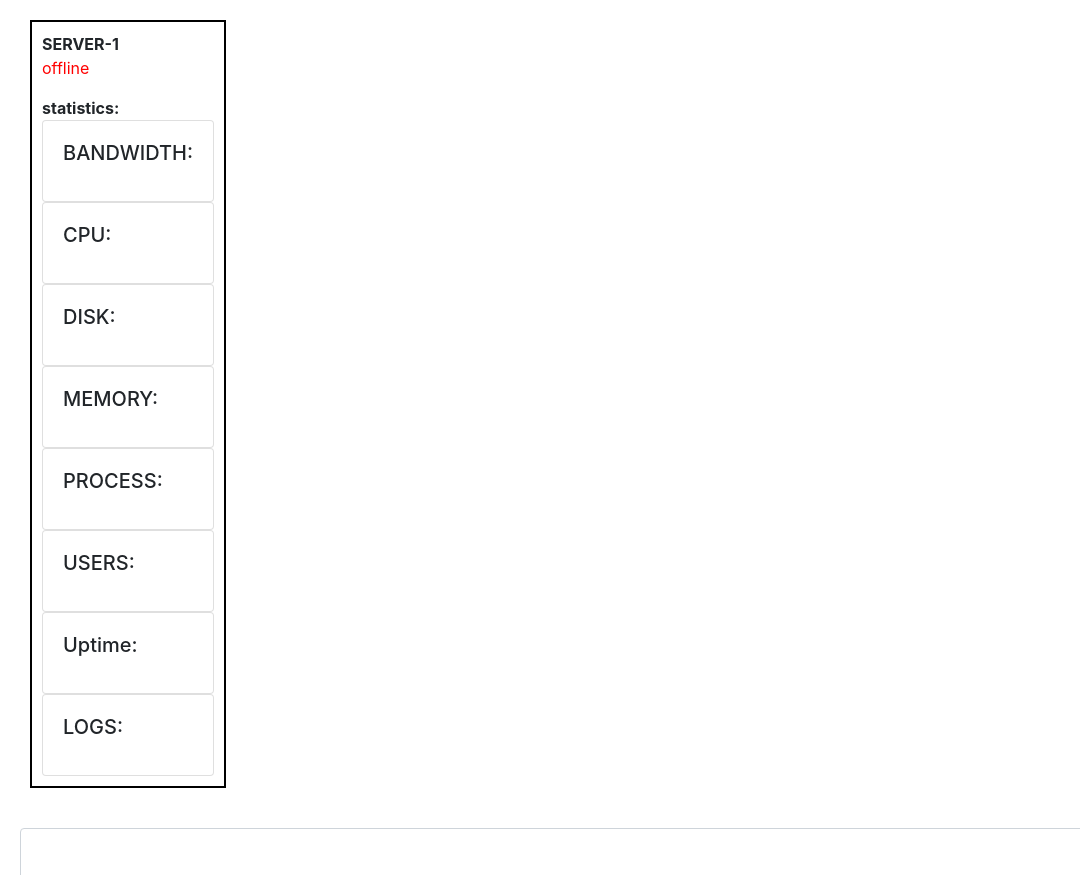
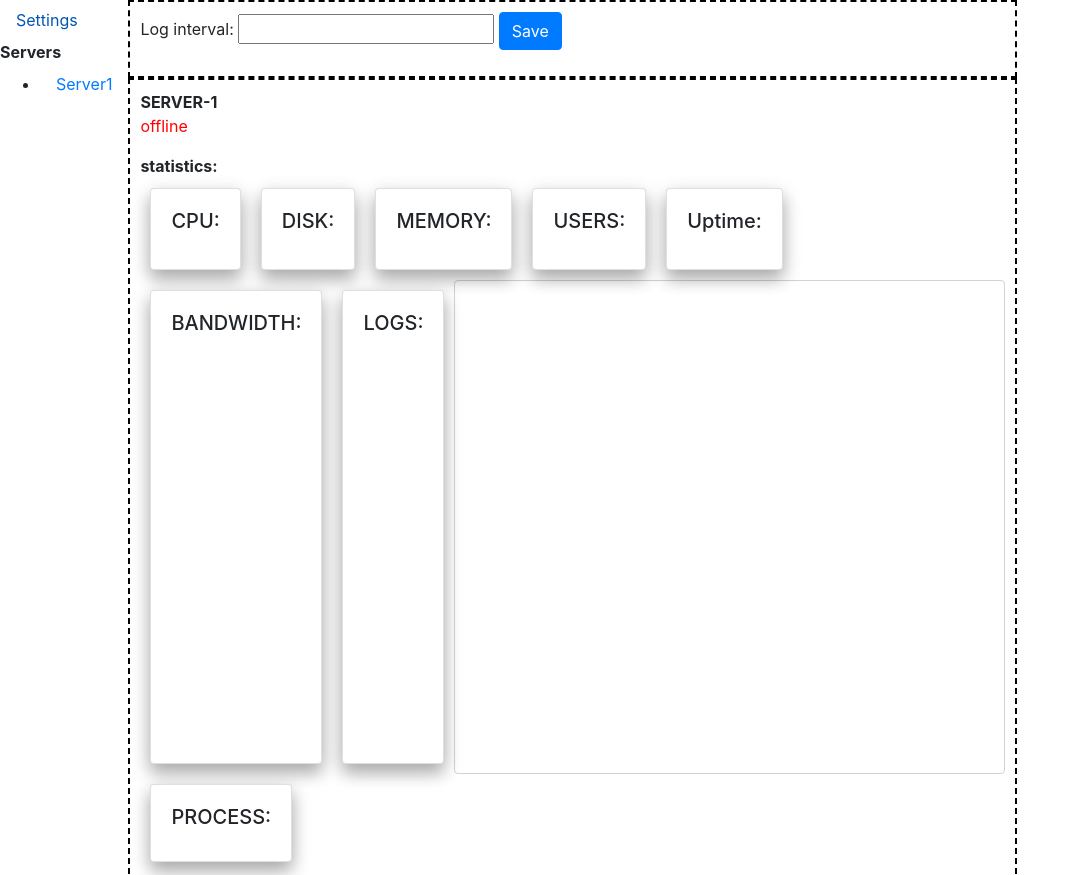
Before and after one commit to ArgieOlendan/resourcemonitor, a website: page resourcemonitor/index.html in a window 1280 px wide. Shown: the top 875 px of the page, without its empty margins (0-1080 px from the left). Drawn offline with nearby package versions, Linux system fonts and the light colour scheme.

Commit message:
ui update

```diff
--- a/package.json
+++ b/package.json
@@ -1,7 +1,7 @@
 {
   "name": "resource_monitor",
   "version": "1.0.0",
-  "description": "[x] run task every minute\r  [x] Timestamp of when it has been logged\r  [x] Number of CPU cores\r  [x] CPU details, frequency\r  [] Current CPU usage of each core\r  [x] RAM Usage done\r  [x] Total RAM amoun\r  [x] SWAP amount\r  [x] SWAP available\r  [x] Current BANDWITH USAGE up/down\r  [x] Uptime of the machine\r  [x] Disks\r  [x] Partitions, available space on each\r  [x] Uptime of the program itself\r  [x] List of iptables rules\r  [x] Ports currently running\r  [x] IPs connected to the machine currently and their activity\r  [x] List of users\r  [] Does the PC have INTERNET?\r  [] create a separate json file everytime script runs",
+  "description": "",
   "main": "index.js",
   "scripts": {
     "start": "npm run start-watch & npm run wp-server",
--- a/resourcemonitor/index.html
+++ b/resourcemonitor/index.html
@@ -12,9 +12,50 @@
 
 <body>
 
-    <div class="float-container">
+    <div class="main">
+
+        <div class="left-panel">
+
+            <nav class="nav flex-column">
+
+                <a class="nav-link" href="#">Settings</a>
+
+                <div class="servers">
+
+                    <strong>Servers</strong>
+
+                    <ul>
+
+                        <li>
+
+                            <a class="nav-link" href="#">Server1</a>
+
+                        </li>
+
+                    </ul>
+
+                </div>
+
+            </nav>
+        </div>
+
+        <div class="right-panel">
 
             <div class="float-child server-data">
+
+                <div class="settings">
+
+                    <div class="form-group">
+
+                        <label for="interval">Log interval:</label>
+
+                        <input type="number" class="" id="interval">
+
+                        <button class="btn btn-primary">Save</button>
+
+                    </div>
+
+                </div>
 
                 <div class="server-1 server">
 
@@ -26,17 +67,7 @@
 
                     <div class="server-statistics">
 
-                    <div class="card">
-
-                        <div class="card-body">
-
-                            <h5 class="card-title">BANDWIDTH:</h5>
-
-                            <ul class="bandwith-data"></ul>
-
-                        </div>
-
-                    </div>
+                        <div class="section-1">
 
                             <div class="card">
 
@@ -56,7 +87,7 @@
 
                                     <h5 class="card-title">DISK:</h5>
 
-                            <ul class="disk-data"></ul>
+                                    <ul class="disk-data card-text"></ul>
 
                                 </div>
 
@@ -68,19 +99,7 @@
 
                                     <h5 class="card-title">MEMORY:</h5>
 
-                            <ul class="memory-data"></ul>
-
-                        </div>
-
-                    </div>
-
-                    <div class="card">
-
-                        <div class="card-body">
-
-                            <h5 class="card-title">PROCESS:</h5>
-
-                            <ul class="process-data"></ul>
+                                    <ul class="memory-data card-text"></ul>
 
                                 </div>
 
@@ -92,7 +111,7 @@
 
                                     <h5 class="card-title">USERS:</h5>
 
-                            <ul class="users-data"></ul>
+                                    <ul class="users-data card-text"></ul>
 
                                 </div>
 
@@ -104,7 +123,7 @@
 
                                     <h5 class="card-title">Uptime:</h5>
 
-                            <ul class="uptime-data"></ul>
+                                    <ul class="uptime-data card-text"></ul>
 
                                 </div>
 
@@ -112,7 +131,19 @@
 
                         </div>
 
-                <div>
+                        <div class="section-2">
+
+                            <div class="card">
+
+                                <div class="card-body">
+
+                                    <h5 class="card-title">BANDWIDTH:</h5>
+
+                                    <ul class="bandwith-data card-text"></ul>
+
+                                </div>
+
+                            </div>
 
                             <div class="card">
 
@@ -120,7 +151,25 @@
 
                                     <h5 class="card-title">LOGS:</h5>
 
-                            <ul class="server-logs"></ul>
+                                    <ul class="server-logs card-text"></ul>
+
+                                </div>
+
+                            </div>
+
+                            <textarea cols="50" rows="20" class="log-data card-text form-control" style="margin-left: 0px; margin-right: 0px; width: 551px;"></textarea>
+
+                        </div>
+
+                        <div class="section-3">
+
+                            <div class="card">
+
+                                <div class="card-body">
+
+                                    <h5 class="card-title">PROCESS:</h5>
+
+                                    <div class="process-data card-text process"></div>
 
                                 </div>
 
@@ -132,9 +181,7 @@
 
                 </div>
 
-        <div class="float-child">
-
-            <textarea cols="100" rows="30" class="log-data form-control"></textarea>
+            </div>
 
         </div>
 
@@ -142,7 +189,10 @@
 
 </body>
 
-<script src="https://cdnjs.cloudflare.com/ajax/libs/moment.js/2.29.1/moment.min.js" integrity="sha512-qTXRIMyZIFb8iQcfjXWCO8+M5Tbc38Qi5WzdPOYZHIlZpzBHG3L3by84BBBOiRGiEb7KKtAOAs5qYdUiZiQNNQ==" crossorigin="anonymous"></script>
+<script src="https://cdnjs.cloudflare.com/ajax/libs/moment.js/2.29.1/moment.min.js"
+    integrity="sha512-qTXRIMyZIFb8iQcfjXWCO8+M5Tbc38Qi5WzdPOYZHIlZpzBHG3L3by84BBBOiRGiEb7KKtAOAs5qYdUiZiQNNQ=="
+    crossorigin="anonymous"></script>
+
 <script src="resource_monitor.js"></script>
 
 </html>
--- a/resourcemonitor/main.css
+++ b/resourcemonitor/main.css
@@ -1,28 +1,48 @@
+.main {
+  display: flex;
+}
+
+.process {
+  max-height: 500px;
+  overflow-y: auto;
+}
+
+.server {
+  border: 2px dashed #000000;
+  padding: 10px;
+}
+
+.settings {
+  border: 2px dashed #000000;
+  padding: 10px;
+}
+
+.card {
+  margin: 10px;
+  box-shadow: 0 10px 16px 0 rgba(0,0,0,0.2),0 6px 20px 0 rgba(0,0,0,0.19) !important;
+}
+
 textarea {
   resize: none;
 }
 
-.server-data {
+.section-1 {
   display: flex;
 }
 
-.float-child {
-  float: left;
-  padding: 20px;
+.section-2 {
+  display: flex;
 }
 
-.server {
-  border: 2px solid #000000;
-  padding: 10px;
-  margin-left: 10px;
+.section-3 {
+  display: flex;
 }
 
-ul li {
+ul.server-logs li {
   cursor: pointer;
-  list-style-type: none;
   padding: 2px;
 }
 
-ul li:hover {
+ul.server-logs li:hover {
   color: #1c9bd1;
 }
```
Lines whose indentation alone changed are shown as unchanged.
